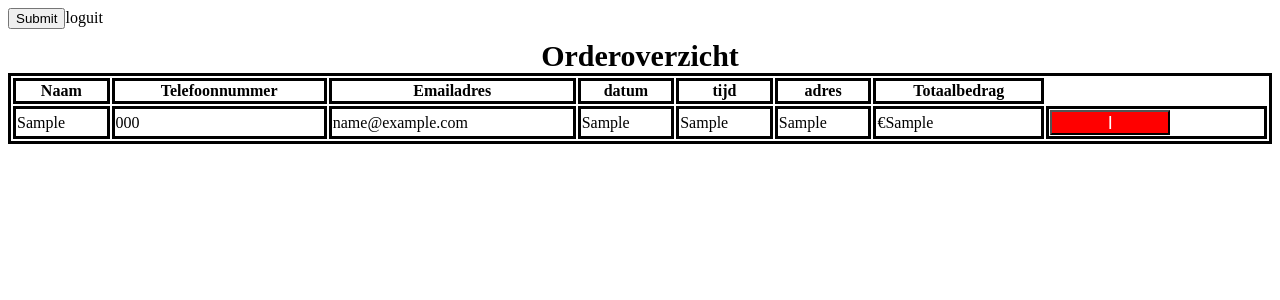
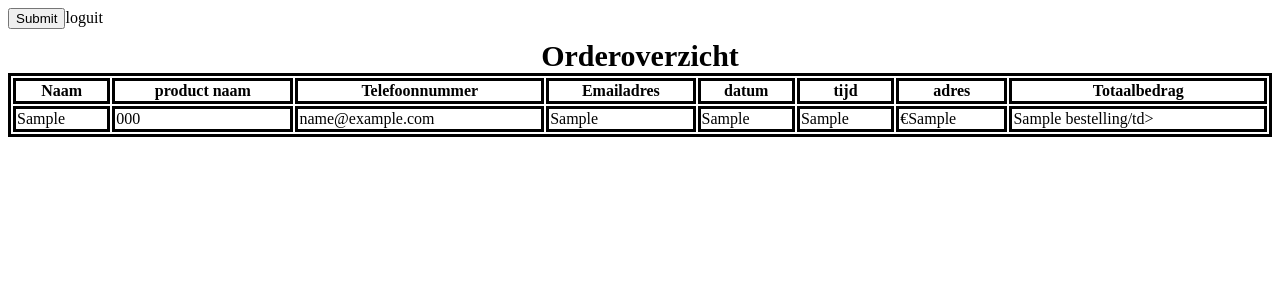
Before and after one commit to MaartenVanNimwegen/CCS, a PHP site: page /adminoverzicht.php in a window 1280 px wide. Shown: the top 300 px of the page. Run offline with PHP 8.4, Linux system fonts and the light colour scheme; tables that the repository leaves empty or names only in its code hold one stand-in row (values such as "Sample post").

Commit message:
Update adminoverzicht.php

```diff
--- a/adminoverzicht.php
+++ b/adminoverzicht.php
@@ -72,6 +72,7 @@ nav a {
         <tr>
 
             <th>Naam</th>
+            <th>product naam</th>
             <th>Telefoonnummer</th>
             <th>Emailadres</th>
             <th>datum</th>
@@ -100,7 +101,7 @@ if($total!=0){
       <td>".$result['tijd']."</td>
       <td>".$result['adres']."</td>
       <td>".'€'.$result['totaal']."</td>
-      <td><a href='versturen.php?naam=$result[naam]&telef=$result[telef]&email=$result[email]&datum=$result[datum]' onclick='return checkdelete()'><input type='submit' value='I' id='deletebtn'></a></td>
+      <td>".$result['name']."/td>
       </tr>
       ";
   }
```
